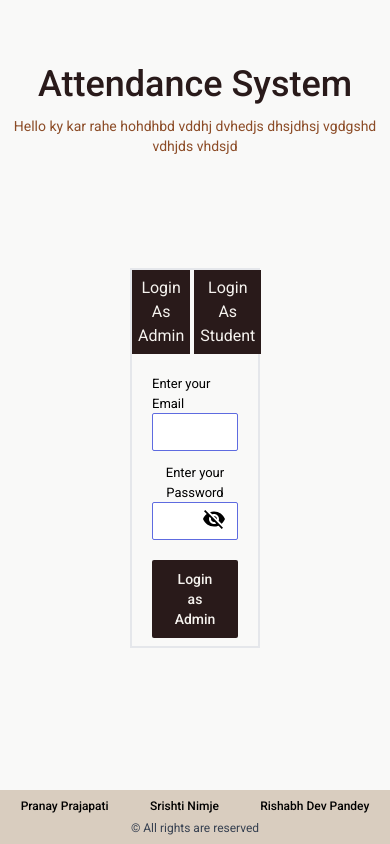
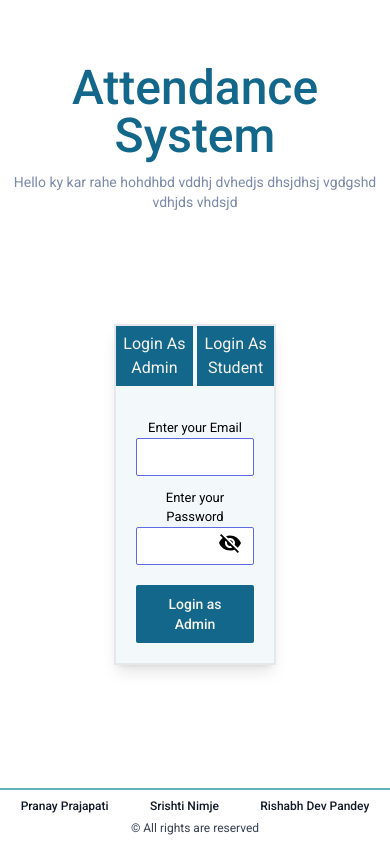
Before and after one commit to pranay101/Attendance-System, a React (Create React App) app: page / in a window 390 px wide. Built offline with nearby package versions, Linux system fonts and the light colour scheme.

Commit message:
Completed login form

```diff
--- a/src/App.js
+++ b/src/App.js
@@ -11,7 +11,7 @@ axios.defaults.baseURL=process.env.REACT_APP_BASEURL
 function App() {
   return (
     <div className="h-screen w-screen flex">
-      <div className="hidden lg:inline-flex w-1/4">
+      <div className="hidden lg:inline-flex w-5/12">
         <Sidebar />
       </div>
 
--- a/src/Components/Footer/Footer.js
+++ b/src/Components/Footer/Footer.js
@@ -1,9 +1,9 @@
 import React from 'react'
 const Footer = () => {
   return (
-    <footer className='mb-0 bg-medium-dark py-2' >
+    <footer className='mb-0 bg-white py-2 border-t-2 border-[#66B1B7]' >
 
-        <div className='flex justify-around text-xs font-medium'>
+        <div className='flex justify-around text-xs font-medium text-gray-900'>
           <p>Pranay Prajapati</p>
           <p>Srishti Nimje</p>
           <p>Rishabh Dev Pandey</p>
--- a/src/Components/Mainpage/LoginForm/LoginForm.js
+++ b/src/Components/Mainpage/LoginForm/LoginForm.js
@@ -20,7 +20,8 @@ const LoginForm = () => {
   };
 
   return (
-    <div className="border-2 w-1/3 mx-auto ">
+    <div className=" bg-light border-2 w-5/12 mx-auto shadow-lg">
+
       <div className="flex justify-evenly">
         <button
           className="bg-dark text-light w-full h-full p-1.5 mr-1"
@@ -37,7 +38,7 @@ const LoginForm = () => {
       </div>
 
       <form
-        className="mt-5 flex flex-col items-center px-5 justify-items-start"
+        className="mt-5 flex flex-col items-center px-5 justify-items-start py-3 "
         action=""
         method="post"
       >
--- a/src/Components/Mainpage/Mainpage.js
+++ b/src/Components/Mainpage/Mainpage.js
@@ -3,8 +3,8 @@ import LoginForm from "./LoginForm/LoginForm";
 import Footer from "../Footer/Footer";
 function Mainpage() {
   return (
-    <div className="w-full  text-center h-full flex flex-col bg-light">
-      <h2 className="text-4xl font-medium text-center mt-16 text-dark">Attendance System</h2>
+    <div className="w-full  text-center h-full flex flex-col bg-white">
+      <h2 className="text-5xl font-medium text-center mt-16 text-dark ">Attendance System</h2>
       <p className="mt-3 text-sm text-medium">Hello ky kar rahe hohdhbd vddhj dvhedjs dhsjdhsj vgdgshd vdhjds vhdsjd </p>
       <div className="pt-28 flex-1 ">
         <LoginForm />
--- a/src/Components/Sidebar/Sidebar.js
+++ b/src/Components/Sidebar/Sidebar.js
@@ -1,11 +1,23 @@
-import React from 'react'
+import React from "react";
 
 const Sidebar = () => {
+  const images = [
+    "https://images.unsplash.com/photo-1523766775147-152d0d6e2adb?ixlib=rb-1.2.1&ixid=MnwxMjA3fDB8MHxwaG90by1wYWdlfHx8fGVufDB8fHx8&auto=format&fit=crop&w=388&q=80",
+    "https://images.unsplash.com/photo-1522748906645-95d8adfd52c7?ixlib=rb-1.2.1&ixid=MnwxMjA3fDB8MHxwaG90by1wYWdlfHx8fGVufDB8fHx8&auto=format&fit=crop&w=387&q=80",
+    "https://images.unsplash.com/photo-1602934585418-f588bea4215c?ixlib=rb-1.2.1&ixid=MnwxMjA3fDB8MHxwaG90by1wYWdlfHx8fGVufDB8fHx8&auto=format&fit=crop&w=387&q=80",
+    "https://images.unsplash.com/photo-1530092285049-1c42085fd395?ixlib=rb-1.2.1&ixid=MnwxMjA3fDB8MHxwaG90by1wYWdlfHx8fGVufDB8fHx8&auto=format&fit=crop&w=387&q=80",
+    "https://images.unsplash.com/photo-1600647993560-11a92e039466?ixlib=rb-1.2.1&ixid=MnwxMjA3fDB8MHxwaG90by1wYWdlfHx8fGVufDB8fHx8&auto=format&fit=crop&w=387&q=80",
+    "https://images.unsplash.com/photo-1586911264581-b2c2155d2429?ixlib=rb-1.2.1&ixid=MnwxMjA3fDB8MHxwaG90by1wYWdlfHx8fGVufDB8fHx8&auto=format&fit=crop&w=387&q=80",
+    "https://images.unsplash.com/photo-1526344966-89049886b28d?ixlib=rb-1.2.1&ixid=MnwxMjA3fDB8MHxwaG90by1wYWdlfHx8fGVufDB8fHx8&auto=format&fit=crop&w=1074&q=80",
+    "https://images.unsplash.com/photo-1614888773556-4bf9ab1a8675?ixlib=rb-1.2.1&ixid=MnwxMjA3fDB8MHxwaG90by1wYWdlfHx8fGVufDB8fHx8&auto=format&fit=crop&w=387&q=80",
+    "https://images.unsplash.com/photo-1431444393712-19267bd26144?ixlib=rb-1.2.1&ixid=MnwxMjA3fDB8MHxwaG90by1wYWdlfHx8fGVufDB8fHx8&auto=format&fit=crop&w=1333&q=80",
+    "https://images.unsplash.com/photo-1617140952698-08a287842fcb?ixlib=rb-1.2.1&ixid=MnwxMjA3fDB8MHxwaG90by1wYWdlfHx8fGVufDB8fHx8&auto=format&fit=crop&w=387&q=80"
+  ];
   return (
-    <div className='w-full h-full overflow-hidden '>
-        <img className="object-cover h-full" src="https://images.unsplash.com/photo-1604881745783-8433d5779aca?ixlib=rb-1.2.1&ixid=MnwxMjA3fDB8MHxwaG90by1wYWdlfHx8fGVufDB8fHx8&auto=format&fit=crop&w=387&q=80" alt=""  />
+    <div className="w-full h-full overflow-hidden ">
+      <img className="object-cover w-full h-full" src={images[Math.floor(Math.random() *images.length)]} alt="" />
     </div>
-  )
-}
+  );
+};
 
-export default Sidebar
+export default Sidebar;
--- a/src/index.css
+++ b/src/index.css
@@ -27,16 +27,16 @@ code {
 
   }
   .bg-light{
-    @apply bg-[#e1dfdc35];
+    @apply bg-[#13668a0c];
   }
   .text-dark {
-    @apply text-[#291a1a] ;
+    @apply text-[#13678A] ;
   }
   .bg-dark {
-    @apply bg-[#291a1a] ;
+    @apply bg-[#13678A] ;
   }
   .text-medium {
-    @apply text-[#8C4C27];
+    @apply text-[#7c89ab];
   }
   .bg-medium-dark {
     @apply bg-[#D9CDBF];
```
